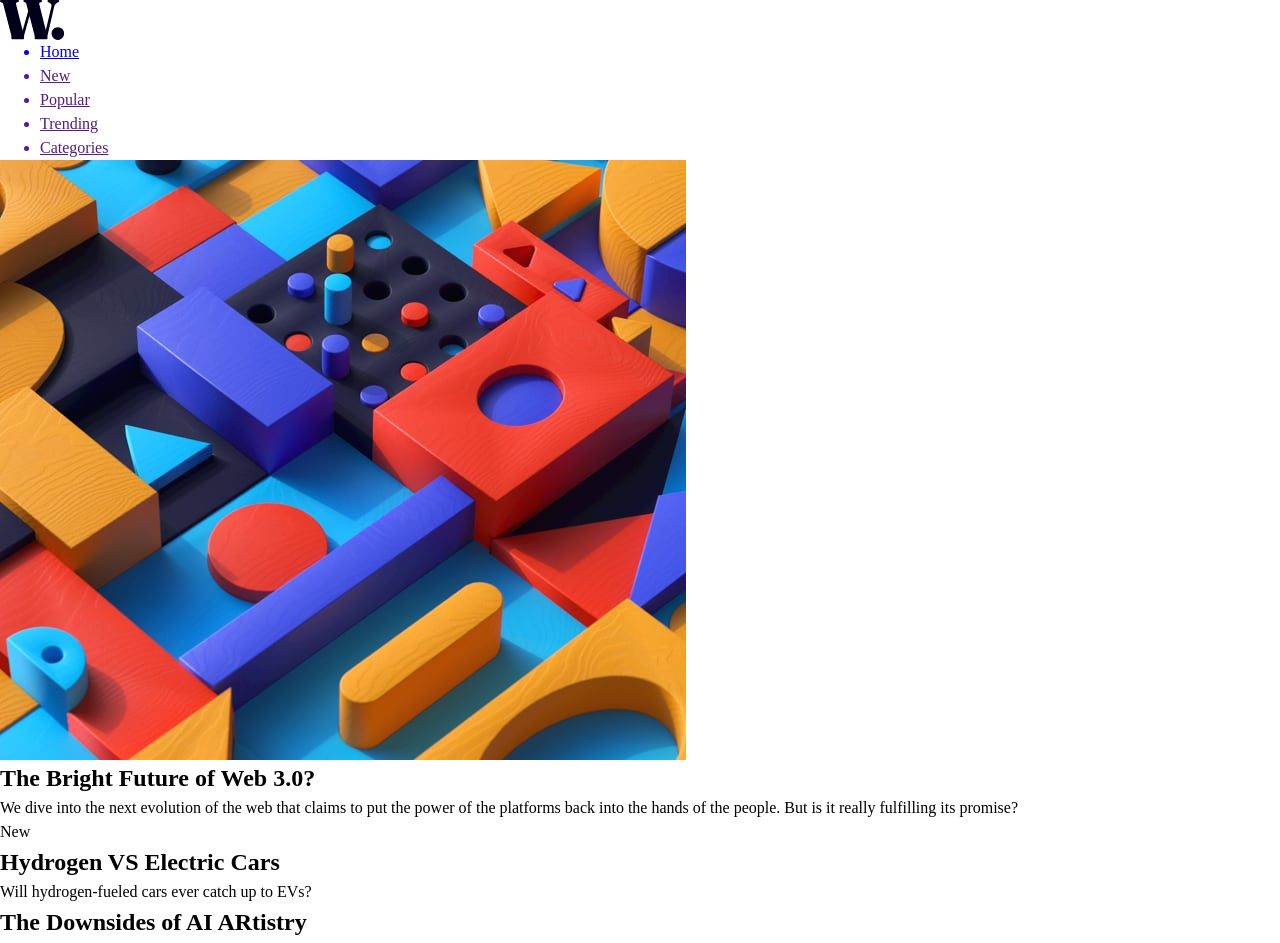
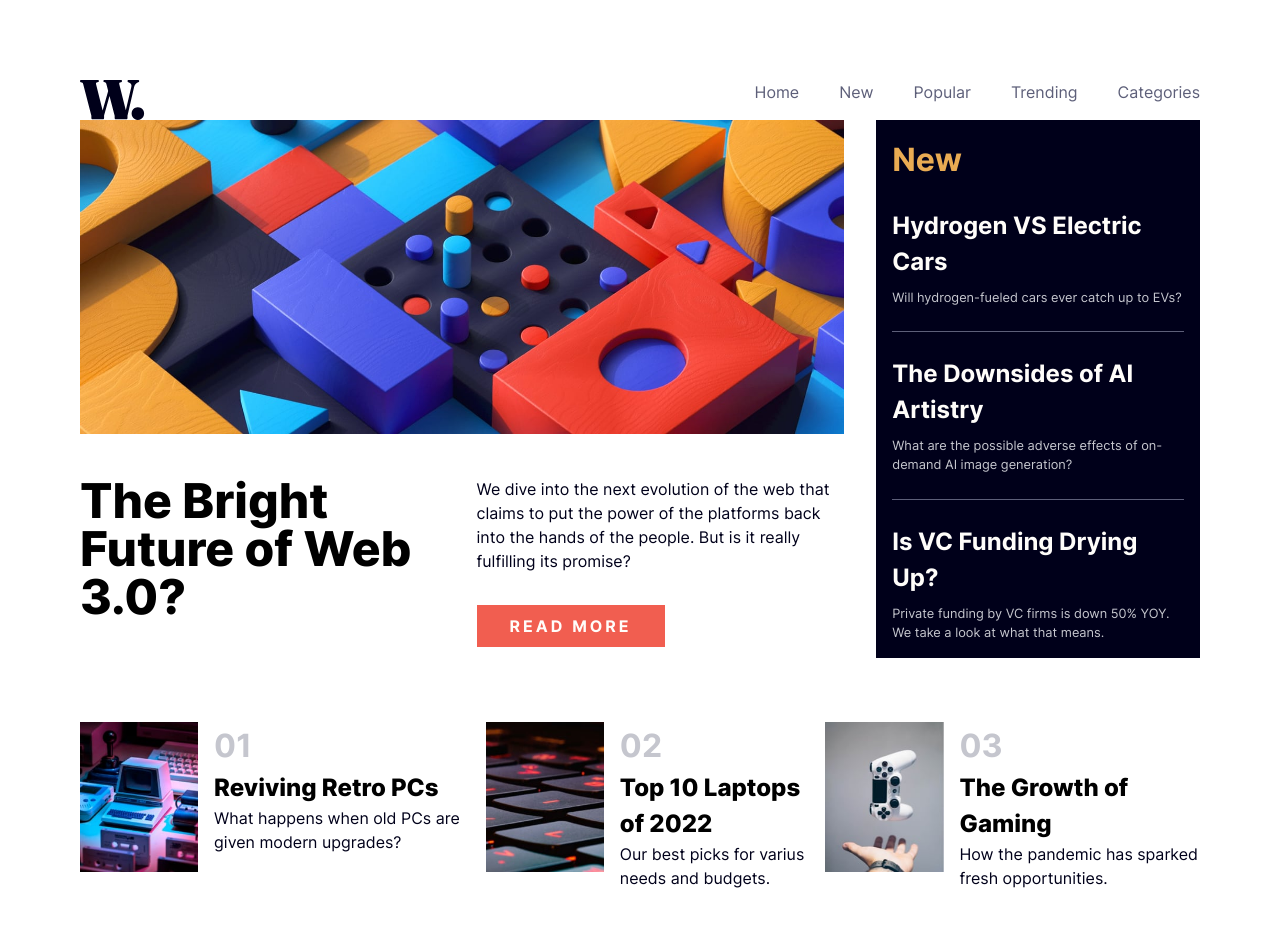
Before and after one commit to kjoudah/news-homepage-main, a React (Create React App) app: page / in a window 1280 px wide. Shown: the top 943 px of the page. After the commit the page ends 890 px from the top, so only its background shows below. Built offline with nearby package versions, Linux system fonts and the light colour scheme.

Commit message:
initial desktop styling

```diff
--- a/src/App.scss
+++ b/src/App.scss
@@ -1,2 +1,16 @@
 @use 'reset.scss';
 @use 'globals.scss';
+
+body {
+  font-family: 'Inter';
+  display: grid;
+  margin: 5rem;
+  min-height: 100vh;
+}
+
+ul,
+ol {
+  list-style-type: none;
+  padding: 0;
+  margin: 0;
+}
--- a/src/components/Body/Body.jsx
+++ b/src/components/Body/Body.jsx
@@ -3,36 +3,42 @@ import web3Mobile from './../../assets/images/image-web-3-mobile.jpg';
 import gamingGrowthImage from './../../assets/images/image-gaming-growth.jpg';
 import top10LaptopsImage from './../../assets/images/image-top-laptops.jpg';
 import retroPcsImage from './../../assets/images/image-retro-pcs.jpg';
+import './Body.scss';
 
 function Body() {
   return (
-    <main>
+    <main className="main-container">
       <article className="main-content">
+        <div className="main-picture">
           <picture>
-          <source src={web3Desktop} />
-          <img src={web3Mobile} alt="web 3"></img>
+            <source src={web3Mobile} />
+            <img src={web3Desktop} alt="web 3"></img>
           </picture>
-        <h1>The Bright Future of Web 3.0?</h1>
-        <p>
+        </div>
+        <h1 className="title">The Bright Future of Web 3.0?</h1>
+        <div className="cta">
+          <p className="cta-paragraph">
             We dive into the next evolution of the web that claims to put the
             power of the platforms back into the hands of the people. But is it
             really fulfilling its promise?
           </p>
+          <button className="cta-button">Read more</button>
+        </div>
       </article>
       <article className="sidebar">
-        <div>
-          <span>New</span>
+        <span className="new-badge">New</span>
+        <div className="news-headline">
           <h2>Hydrogen VS Electric Cars</h2>
           <p>Will hydrogen-fueled cars ever catch up to EVs?</p>
         </div>
-        <div>
-          <h2>The Downsides of AI ARtistry</h2>
+        <div className="news-headline">
+          <h2>The Downsides of AI Artistry</h2>
           <p>
             What are the possible adverse effects of on-demand AI image
             generation?
           </p>
         </div>
-        <div>
+        <div className="news-headline">
           <h2>Is VC Funding Drying Up?</h2>
           <p>
             Private funding by VC firms is down 50% YOY. We take a look at what
@@ -42,8 +48,12 @@ function Body() {
       </article>
       <article className="bottom-content">
         <div>
-          <div>
-            <img src={retroPcsImage} alt="retro pcs" />
+          <div className="news-article">
+            <img
+              className="bottom-section-image"
+              src={retroPcsImage}
+              alt="retro pcs"
+            />
             <div>
               <span>01</span>
               <h2>Reviving Retro PCs</h2>
@@ -52,8 +62,12 @@ function Body() {
           </div>
         </div>
         <div>
-          <div>
-            <img src={top10LaptopsImage} alt="top 10 laptops" />
+          <div className="news-article">
+            <img
+              className="bottom-section-image"
+              src={top10LaptopsImage}
+              alt="top 10 laptops"
+            />
             <div>
               <span>02</span>
               <h2>Top 10 Laptops of 2022</h2>
@@ -62,8 +76,12 @@ function Body() {
           </div>
         </div>
         <div>
-          <div>
-            <img src={gamingGrowthImage} alt="growth of gaming" />
+          <div className="news-article">
+            <img
+              className="bottom-section-image"
+              src={gamingGrowthImage}
+              alt="growth of gaming"
+            />
             <div>
               <span>03</span>
               <h2>The Growth of Gaming</h2>
--- /dev/null
+++ b/src/components/Body/Body.scss
@@ -0,0 +1,129 @@
+.main-container {
+  display: grid;
+  grid-template-areas:
+    'main main main side'
+    'main main main side'
+    'bottom bottom bottom bottom';
+  column-gap: 2rem;
+  row-gap: 4rem;
+}
+
+.main-content {
+  grid-area: main;
+  display: grid;
+  grid-template-areas:
+    'main-picture main-picture'
+    'title main-content';
+  row-gap: 2rem;
+}
+
+.main-picture {
+  grid-area: main-picture;
+}
+
+.title {
+  grid-area: title;
+  font-size: 3rem;
+  font-weight: var(--font-weight-extra-bold);
+  line-height: 1;
+  max-width: 12ch;
+}
+
+.cta {
+  display: flex;
+  flex-direction: column;
+  gap: 2rem;
+  justify-content: start;
+  align-items: start;
+}
+
+.cta-paragraph {
+  grid-area: main-content;
+  color: var(--dark-blue);
+  font-size: 0.8;
+}
+
+.cta-button {
+  background-color: var(--primary-red);
+  color: var(--white);
+  letter-spacing: 3px;
+  border: 1px solid transparent;
+  padding: 0.5rem 2rem;
+  font-weight: var(--font-weight-bold);
+  text-transform: uppercase;
+}
+
+.new-badge {
+  color: var(--primary-orange);
+  font-size: 2rem;
+  font-weight: var(--font-weight-bold);
+}
+
+.sidebar {
+  grid-area: side;
+  background: var(--dark-blue);
+  color: var(--white);
+  display: flex;
+  flex-direction: column;
+  gap: 1.5rem;
+  padding: 1rem;
+
+  h2 {
+    font-size: 1.5rem;
+    font-weight: var(--font-weight-bold);
+  }
+
+  p {
+    font-weight: var(--font-weight-normal);
+    font-size: 0.8rem;
+    color: var(--grayish-blue-400);
+  }
+}
+
+.news-headline {
+  display: flex;
+  flex-direction: column;
+  gap: 0.5rem;
+}
+
+.news-headline:not(:last-child)::after {
+  content: '';
+  width: 100%;
+  background-color: var(--grayish-blue-600);
+  height: 1px;
+  display: block;
+  margin-top: 1rem;
+}
+
+.bottom-section-image {
+  width: 150px;
+  height: 150px;
+}
+
+.bottom-content {
+  grid-area: bottom;
+  display: flex;
+  flex-direction: row;
+  justify-content: space-evenly;
+}
+
+.news-article {
+  display: flex;
+  flex-direction: row;
+  gap: 1rem;
+
+  span {
+    font-size: 2rem;
+    color: var(--grayish-blue-400);
+    font-weight: var(--font-weight-bold);
+  }
+
+  h2 {
+    font-size: 1.5rem;
+    font-weight: var(--font-weight-extra-bold);
+  }
+
+  p {
+    color: var(--dark-blue);
+  }
+}
--- a/src/components/Nav/Nav.jsx
+++ b/src/components/Nav/Nav.jsx
@@ -1,26 +1,17 @@
 import logo from './../../assets/images/logo.svg';
+import './Nav.scss';
 
 function Nav() {
   return (
-    <header>
+    <header className="header">
       <img src={logo} alt="logo" />
       <nav>
-        <ul>
-          <a href="#">
-            <li>Home</li>
-          </a>
-          <a href="">
-            <li>New</li>
-          </a>
-          <a href="">
-            <li>Popular</li>
-          </a>
-          <a href="">
-            <li>Trending</li>
-          </a>
-          <a href="">
-            <li>Categories</li>
-          </a>
+        <ul className="nav">
+          <li className="nav-item"> Home</li>
+          <li className="nav-item">New</li>
+          <li className="nav-item">Popular</li>
+          <li className="nav-item">Trending</li>
+          <li className="nav-item">Categories</li>
         </ul>
       </nav>
     </header>
--- /dev/null
+++ b/src/components/Nav/Nav.scss
@@ -0,0 +1,16 @@
+.header {
+  display: flex;
+  flex-direction: row;
+  justify-content: space-between;
+}
+
+.nav {
+  display: flex;
+  flex-direction: row;
+  gap: 2.5rem;
+}
+
+.nav-item {
+  color: var(--grayish-blue-600);
+  text-decoration: none;
+}
--- a/src/globals.scss
+++ b/src/globals.scss
@@ -2,7 +2,7 @@
   --primary-orange: hsl(35, 77%, 62%);
   --primary-red: hsl(5, 85%, 63%);
 
-  --accent-white: hsl(36, 100%, 99%);
+  --white: hsl(36, 100%, 99%);
   --grayish-blue-400: hsl(233, 8%, 79%);
   --grayish-blue-600: hsl(236, 13%, 42%);
   --dark-blue: hsl(240, 100%, 5%);
```
Also changed, not shown: 1 other file (tests, documents, lock files or other folders). Lines whose indentation alone changed are shown as unchanged.
